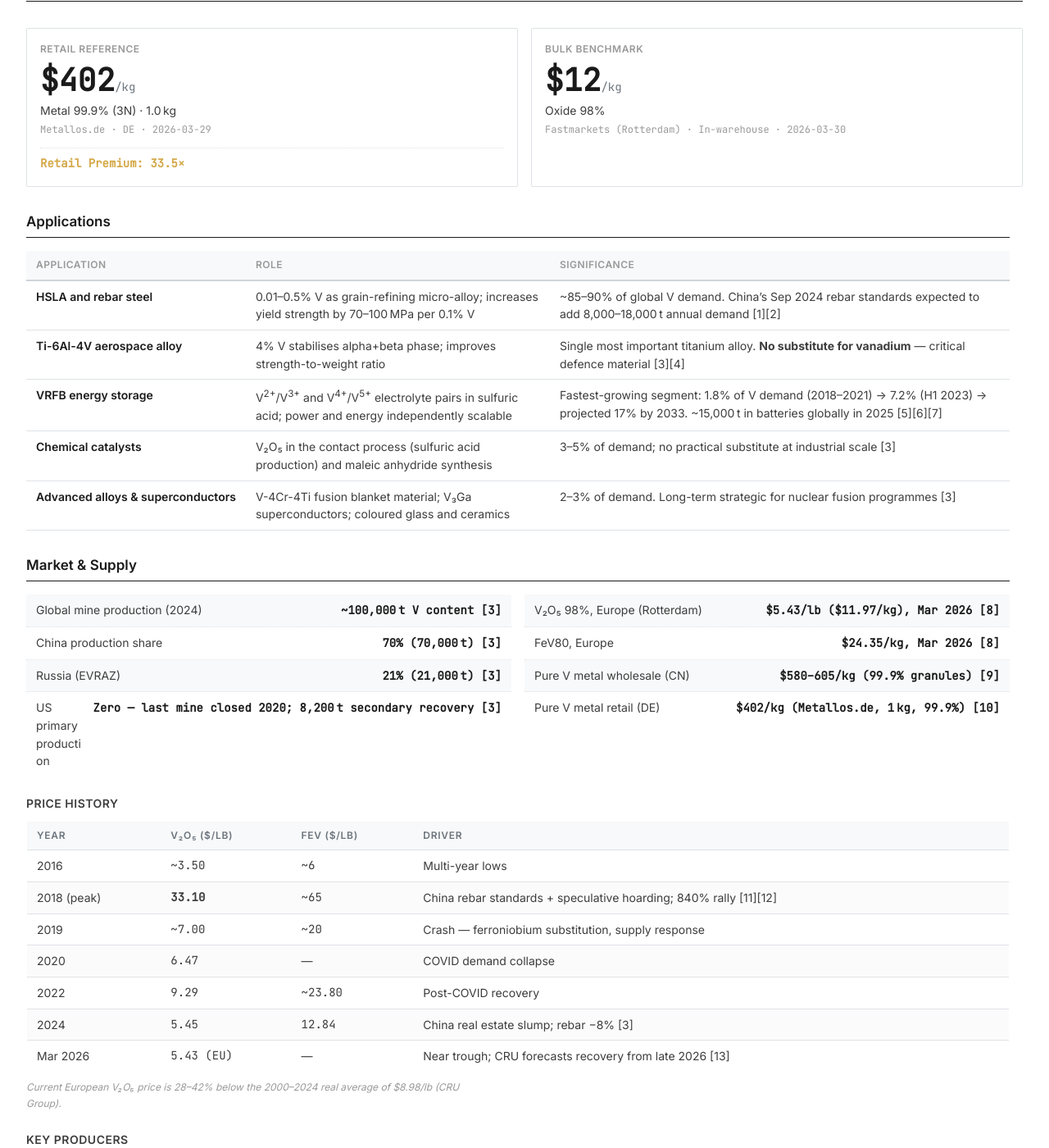
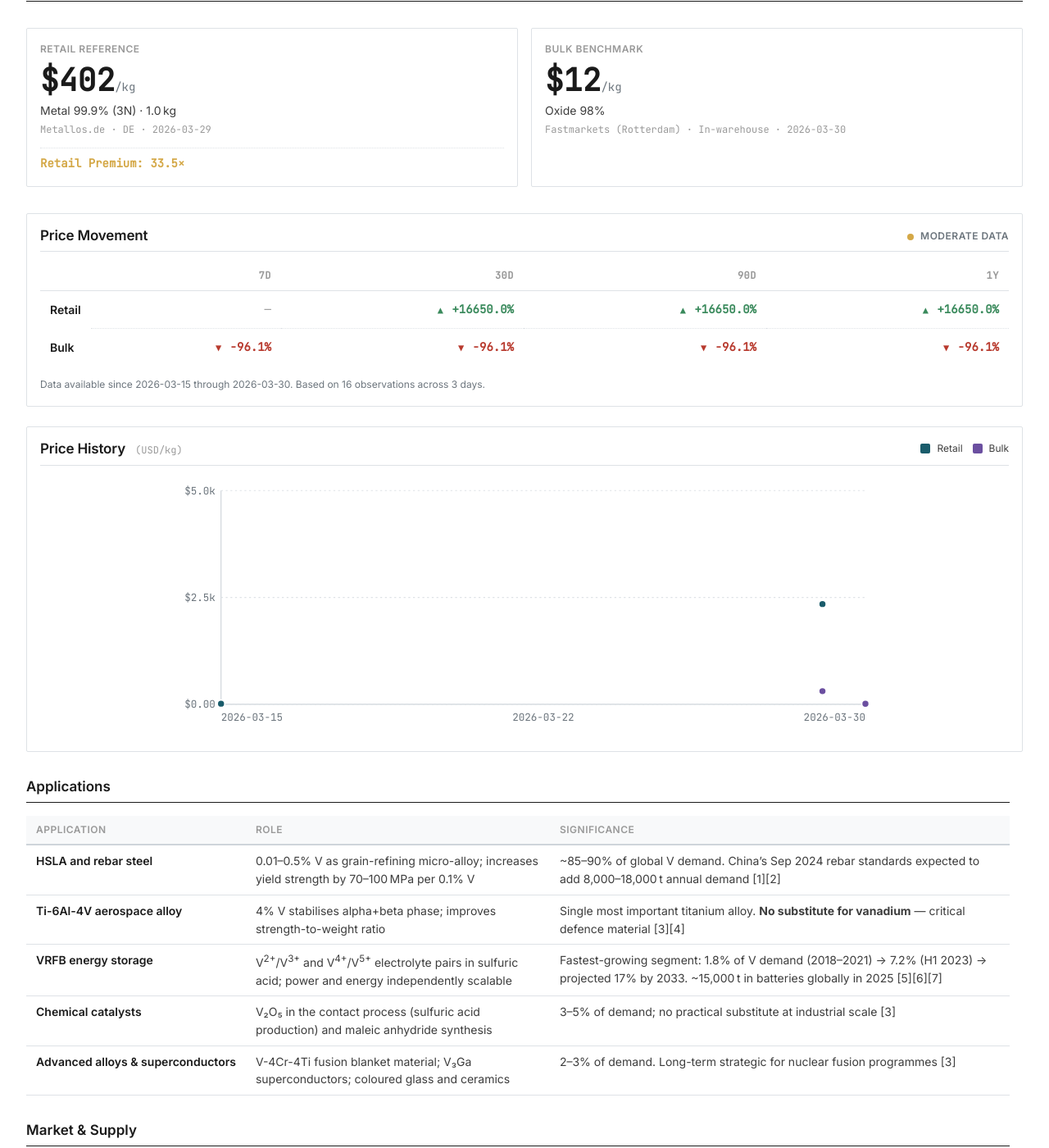
Before and after one commit to mironovb/lanthanides.io, a Jekyll site: the page built from _elements/V.md, in a window 1280 px wide and 1400 px high, scrolled down 339 px. Shown: the whole window at 82% size. Built offline with Jekyll 4.4.1, drawn with Linux system fonts in a browser that asks for light colours.

Commit message:
feat: price movement panel and chart on element pages

```diff
--- /dev/null
+++ b/_includes/price-chart.html
@@ -0,0 +1,59 @@
+{% comment %}
+  Price-history chart for one element.
+
+  Emits a chart container plus a JSON script block containing the raw
+  retail and bulk observations (median_aggregate rows are excluded so the
+  client computes its own per-day median without double-counting). The
+  no-JS path renders nothing visible beyond the heading + a short note,
+  because the Price Movement panel above already shows the change
+  summary. JavaScript replaces the placeholder with an inline SVG line
+  chart.
+
+  Usage:
+    {% include price-chart.html symbol=page.symbol %}
+{% endcomment %}
+
+{% assign pc_hist = site.data.price_history[include.symbol] %}
+{% if pc_hist and pc_hist.observations and pc_hist.observations.size > 0 %}
+
+  {% assign pc_rows = "" | split: "" %}
+  {% for o in pc_hist.observations %}
+    {% if o.source != "median_aggregate" %}
+      {% if o.tier == "retail" or o.tier == "bulk" %}
+        {%- capture _pc_row -%}{"d":"{{ o.date }}","t":"{{ o.tier }}","p":{{ o.price_per_kg }}}{%- endcapture -%}
+        {% assign pc_rows = pc_rows | push: _pc_row %}
+      {% endif %}
+    {% endif %}
+  {% endfor %}
+
+  {% if pc_rows.size > 0 %}
+    {% assign pc_joined = pc_rows | join: "," %}
+    {% assign pc_json = "[" | append: pc_joined | append: "]" %}
+
+    <section class="price-chart-section" aria-labelledby="pc-title-{{ include.symbol }}">
+      <div class="pc-header">
+        <h2 class="pc-title" id="pc-title-{{ include.symbol }}">
+          Price History <span class="pc-title-unit">(USD/kg)</span>
+        </h2>
+        <div class="pc-legend" role="list">
+          <span class="pc-legend-item" role="listitem">
+            <span class="pc-legend-swatch pc-swatch-retail" aria-hidden="true"></span>Retail
+          </span>
+          <span class="pc-legend-item" role="listitem">
+            <span class="pc-legend-swatch pc-swatch-bulk" aria-hidden="true"></span>Bulk
+          </span>
+        </div>
+      </div>
+
+      <div class="pc-scroll">
+        <div class="pc-chart"
+             data-chart="price-history"
+             data-symbol="{{ include.symbol }}">
+          <p class="pc-placeholder">Chart requires JavaScript. The Price Movement panel above summarises the same trend.</p>
+          <script type="application/json" class="pc-data">{{ pc_json }}</script>
+        </div>
+      </div>
+    </section>
+  {% endif %}
+
+{% endif %}
--- /dev/null
+++ b/_includes/price-movement-panel.html
@@ -0,0 +1,91 @@
+{% comment %}
+  Server-rendered Price Movement panel for one element.
+
+  Reads site.data.fluctuations.elements[include.symbol] and renders the
+  rolling-window percent changes for retail and bulk tiers across the
+  standard 7d / 30d / 90d / 1y windows. Missing windows render as "—"
+  rather than a fabricated zero. The panel renders nothing at all when
+  no fluctuations entry exists for the symbol.
+
+  Usage:
+    {% include price-movement-panel.html symbol=page.symbol %}
+{% endcomment %}
+
+{% assign pm_data = site.data.fluctuations.elements[include.symbol] %}
+{% if pm_data %}
+
+  {% assign pm_quality = pm_data.data_quality | default: "sparse" %}
+  {% assign pm_tier_keys = "retail,bulk" | split: "," %}
+  {% assign pm_tier_labels = "Retail,Bulk" | split: "," %}
+  {% assign pm_window_keys = "7d,30d,90d,1y" | split: "," %}
+
+  <section class="price-movement-panel" aria-labelledby="pm-title-{{ include.symbol }}">
+    <div class="pm-header">
+      <h2 class="pm-title" id="pm-title-{{ include.symbol }}">Price Movement</h2>
+      <span class="pm-quality pm-quality-{{ pm_quality }}" title="Coverage classification: {{ pm_data.observation_count }} observation(s) across {{ pm_data.distinct_days }} day(s)">
+        <span class="pm-quality-dot" aria-hidden="true"></span>
+        <span class="pm-quality-text">{{ pm_quality | capitalize }} data</span>
+      </span>
+    </div>
+
+    <div class="pm-table-wrap">
+      <table class="pm-table">
+        <thead>
+          <tr>
+            <th scope="col" class="pm-th-tier"><span class="pm-sr-only">Tier</span></th>
+            {% for w in pm_window_keys %}
+              <th scope="col" class="pm-th-window">{{ w }}</th>
+            {% endfor %}
+          </tr>
+        </thead>
+        <tbody>
+          {% for tier_key in pm_tier_keys %}
+            {% assign tier_label = pm_tier_labels[forloop.index0] %}
+            {% assign tier_block = pm_data.tiers[tier_key] %}
+            <tr class="pm-row pm-row-{{ tier_key }}">
+              <th scope="row" class="pm-tier-label">{{ tier_label }}</th>
+              {% for w in pm_window_keys %}
+                {% assign window = tier_block.windows[w] %}
+                {% if window %}
+                  {% assign dir = window.direction %}
+                  {% assign pct = window.pct_change %}
+                  {% assign abs_pct = pct %}
+                  {% if pct < 0 %}{% assign abs_pct = pct | times: -1 %}{% endif %}
+                  {% assign tip = window.start_date | append: " → " | append: window.end_date | append: " · " | append: window.confidence | append: " confidence" %}
+                  {% if dir == "up" %}
+                    <td class="pm-cell pm-cell-up" title="{{ tip }}">
+                      <span class="pm-arrow" aria-hidden="true">&#9650;</span>
+                      <span class="pm-pct">+{{ abs_pct | round: 1 }}%</span>
+                    </td>
+                  {% elsif dir == "down" %}
+                    <td class="pm-cell pm-cell-down" title="{{ tip }}">
+                      <span class="pm-arrow" aria-hidden="true">&#9660;</span>
+                      <span class="pm-pct">&minus;{{ abs_pct | round: 1 }}%</span>
+                    </td>
+                  {% else %}
+                    <td class="pm-cell pm-cell-flat" title="{{ tip }}">
+                      <span class="pm-arrow" aria-hidden="true">&mdash;</span>
+                      <span class="pm-pct">flat</span>
+                    </td>
+                  {% endif %}
+                {% else %}
+                  <td class="pm-cell pm-cell-empty" title="No qualifying observation in this window">&mdash;</td>
+                {% endif %}
+              {% endfor %}
+            </tr>
+          {% endfor %}
+        </tbody>
+      </table>
+    </div>
+
+    <p class="pm-footnote">
+      {% if pm_data.data_since %}
+        Data available since <time datetime="{{ pm_data.data_since }}">{{ pm_data.data_since }}</time>{% if pm_data.data_until and pm_data.data_until != pm_data.data_since %} through <time datetime="{{ pm_data.data_until }}">{{ pm_data.data_until }}</time>{% endif %}.
+      {% endif %}
+      {% if pm_data.observation_count and pm_data.observation_count > 0 %}
+        Based on {{ pm_data.observation_count }} observation{% if pm_data.observation_count != 1 %}s{% endif %} across {{ pm_data.distinct_days }} day{% if pm_data.distinct_days != 1 %}s{% endif %}.
+      {% endif %}
+    </p>
+  </section>
+
+{% endif %}
--- a/_layouts/default.html
+++ b/_layouts/default.html
@@ -16,5 +16,6 @@
   <script src="{{ '/assets/js/sort.js' | relative_url }}" defer></script>
   <script src="{{ '/assets/js/ledger.js' | relative_url }}" defer></script>
   <script src="{{ '/assets/js/regulatory-timeline.js' | relative_url }}" defer></script>
+  <script src="{{ '/assets/js/charts.js' | relative_url }}" defer></script>
 </body>
 </html>
--- a/_layouts/element-detail.html
+++ b/_layouts/element-detail.html
@@ -153,6 +153,10 @@ layout: default
   </div>
 </div>
 
+{% comment %} ── Price Movement panel + history chart ── {% endcomment %}
+{% include price-movement-panel.html symbol=page.symbol %}
+{% include price-chart.html symbol=page.symbol %}
+
 {% comment %} ── Regulatory inline notice (auto-generated for controlled elements) ── {% endcomment %}
 {% if cat_info.regulatory_status == 'active' %}
 <div class="reg-notice-inline">
--- a/_sass/_element-detail.scss
+++ b/_sass/_element-detail.scss
@@ -829,3 +829,252 @@
   &.chip-strategic-metal   { border-top: 2px solid $cat-strategic; }
   &.chip-semiconductor-metal { border-top: 2px solid $cat-semiconductor; }
 }
+
+// ── Price Movement panel ────────────────────────────────────
+.price-movement-panel {
+  background: $bg-card;
+  border: $border-thin;
+  border-radius: $radius-sm;
+  padding: $sp-4;
+  margin-bottom: $sp-6;
+
+  .pm-header {
+    display: flex;
+    align-items: baseline;
+    justify-content: space-between;
+    gap: $sp-3;
+    margin-bottom: $sp-3;
+    padding-bottom: $sp-2;
+    border-bottom: 1px solid $border-primary;
+  }
+
+  .pm-title {
+    font-family: $font-sans;
+    font-size: $fs-md;
+    font-weight: $fw-semibold;
+    color: $text-primary;
+    margin: 0;
+  }
+
+  .pm-quality {
+    display: inline-flex;
+    align-items: center;
+    gap: $sp-2;
+    font-size: $fs-xs;
+    font-weight: $fw-semibold;
+    color: $text-muted;
+    text-transform: uppercase;
+    letter-spacing: 0.5px;
+    white-space: nowrap;
+  }
+
+  .pm-quality-dot {
+    width: 8px;
+    height: 8px;
+    border-radius: 50%;
+    background: $text-dim;
+    display: inline-block;
+  }
+
+  .pm-quality-sparse   .pm-quality-dot { background: $accent-red; }
+  .pm-quality-moderate .pm-quality-dot { background: $accent-amber; }
+  .pm-quality-rich     .pm-quality-dot { background: $ctrl-normal; }
+
+  .pm-table-wrap {
+    overflow-x: auto;
+    -webkit-overflow-scrolling: touch;
+  }
+
+  .pm-table {
+    width: 100%;
+    border-collapse: collapse;
+    font-size: $fs-sm;
+  }
+
+  .pm-table thead th {
+    font-family: $font-mono;
+    font-size: $fs-xs;
+    font-weight: $fw-semibold;
+    color: $text-dim;
+    text-align: right;
+    padding: $sp-2 $sp-3;
+    border-bottom: 1px solid $border-primary;
+    text-transform: uppercase;
+    letter-spacing: 0.5px;
+  }
+
+  .pm-th-tier { text-align: left; }
+
+  .pm-sr-only {
+    @include sr-only;
+  }
+
+  .pm-tier-label {
+    text-align: left;
+    font-weight: $fw-semibold;
+    color: $text-primary;
+    padding: $sp-3;
+    white-space: nowrap;
+    width: 1%;
+  }
+
+  .pm-cell {
+    font-family: $font-mono;
+    font-size: $fs-sm;
+    font-weight: $fw-semibold;
+    text-align: right;
+    padding: $sp-3;
+    white-space: nowrap;
+    border-bottom: 1px dotted $border-primary;
+  }
+
+  .pm-row:last-child .pm-cell,
+  .pm-row:last-child .pm-tier-label { border-bottom: none; }
+
+  .pm-arrow {
+    display: inline-block;
+    margin-right: 2px;
+    font-size: $fs-xs;
+    line-height: 1;
+  }
+
+  .pm-cell-up   { color: $ctrl-normal; }
+  .pm-cell-down { color: $accent-red; }
+  .pm-cell-flat { color: $text-muted; .pm-arrow { color: $text-dim; } }
+  .pm-cell-empty {
+    color: $text-dim;
+    font-weight: $fw-normal;
+  }
+
+  .pm-footnote {
+    margin: $sp-3 0 0;
+    font-size: $fs-xs;
+    color: $text-muted;
+    line-height: $lh-relaxed;
+  }
+
+  @include bp-max-md {
+    .pm-tier-label,
+    .pm-cell,
+    .pm-table thead th { padding: $sp-2; }
+  }
+}
+
+// ── Price History chart ─────────────────────────────────────
+.price-chart-section {
+  background: $bg-card;
+  border: $border-thin;
+  border-radius: $radius-sm;
+  padding: $sp-4;
+  margin-bottom: $sp-8;
+
+  .pc-header {
+    display: flex;
+    align-items: baseline;
+    justify-content: space-between;
+    flex-wrap: wrap;
+    gap: $sp-2 $sp-3;
+    margin-bottom: $sp-3;
+    padding-bottom: $sp-2;
+    border-bottom: 1px solid $border-primary;
+  }
+
+  .pc-title {
+    font-family: $font-sans;
+    font-size: $fs-md;
+    font-weight: $fw-semibold;
+    color: $text-primary;
+    margin: 0;
+  }
+
+  .pc-title-unit {
+    font-family: $font-mono;
+    font-size: $fs-xs;
+    font-weight: $fw-normal;
+    color: $text-dim;
+    margin-left: $sp-2;
+    text-transform: none;
+    letter-spacing: 0;
+  }
+
+  .pc-legend {
+    display: flex;
+    flex-wrap: wrap;
+    gap: $sp-3;
+  }
+
+  .pc-legend-item {
+    display: inline-flex;
+    align-items: center;
+    gap: $sp-2;
+    font-size: $fs-xs;
+    color: $text-secondary;
+    font-family: $font-sans;
+  }
+
+  .pc-legend-swatch {
+    width: 12px;
+    height: 12px;
+    border-radius: 2px;
+    display: inline-block;
+  }
+
+  .pc-swatch-retail { background: $accent-teal; }
+  .pc-swatch-bulk   { background: $accent-purple; }
+
+  .pc-scroll {
+    overflow-x: auto;
+    -webkit-overflow-scrolling: touch;
+  }
+
+  .pc-chart {
+    min-width: 320px;
+    width: 100%;
+  }
+
+  .pc-placeholder,
+  .pc-empty {
+    margin: 0;
+    padding: $sp-4 0;
+    font-size: $fs-sm;
+    color: $text-muted;
+    font-style: italic;
+    text-align: center;
+  }
+
+  .pc-svg {
+    display: block;
+    width: 100%;
+    height: auto;
+    max-height: 320px;
+  }
+
+  .pc-axis { stroke: $border-secondary; stroke-width: 1; }
+  .pc-grid { stroke: $border-primary; stroke-width: 1; stroke-dasharray: 2 3; }
+
+  .pc-label {
+    font-family: $font-mono;
+    font-size: 11px;
+    fill: $text-muted;
+  }
+
+  .pc-line {
+    fill: none;
+    stroke-width: 2;
+    stroke-linejoin: round;
+    stroke-linecap: round;
+  }
+  .pc-line-retail { stroke: $accent-teal; }
+  .pc-line-bulk   { stroke: $accent-purple; }
+
+  .pc-dot {
+    stroke: $bg-card;
+    stroke-width: 1.5;
+  }
+  .pc-dot-retail { fill: $accent-teal; }
+  .pc-dot-bulk   { fill: $accent-purple; }
+
+  @include bp-max-md {
+    .pc-chart { min-width: 480px; }
+  }
+}
--- /dev/null
+++ b/assets/js/charts.js
@@ -0,0 +1,242 @@
+/**
+ * Strategic Materials Ledger — Lightweight inline SVG price charts.
+ *
+ * Renders progressive-enhancement charts inside any element marked with
+ * data-chart="price-history". The container is expected to hold a single
+ * <script type="application/json"> child whose body is an array of
+ * observations: [{d:"YYYY-MM-DD", t:"retail"|"bulk", p:<number>}, ...].
+ *
+ * Per the project's no-fabrication rule: per-day medians within a tier
+ * become the plotted points (matching the fluctuation engine's daily
+ * aggregation); a tier with only 1 or 2 observations gets dots without
+ * a connecting line so the visual never implies a trend the data can't
+ * support.
+ */
+(function () {
+  'use strict';
+
+  var SVG_NS = 'http://www.w3.org/2000/svg';
+
+  var SERIES = [
+    { key: 'retail', label: 'Retail' },
+    { key: 'bulk',   label: 'Bulk' }
+  ];
+
+  // SVG viewBox; CSS scales the chart to its container width.
+  var VIEW_W = 760;
+  var VIEW_H = 280;
+  var M = { top: 16, right: 16, bottom: 36, left: 56 };
+  var PLOT_W = VIEW_W - M.left - M.right;
+  var PLOT_H = VIEW_H - M.top - M.bottom;
+
+  function init() {
+    var nodes = document.querySelectorAll('[data-chart="price-history"]');
+    for (var i = 0; i < nodes.length; i++) {
+      renderChart(nodes[i]);
+    }
+  }
+
+  function renderChart(container) {
+    var dataEl = container.querySelector('script[type="application/json"]');
+    if (!dataEl) return;
+    var raw = (dataEl.textContent || '').trim();
+    if (!raw) return;
+    var obs;
+    try {
+      obs = JSON.parse(raw);
+    } catch (e) {
+      return;
+    }
+    if (!Array.isArray(obs) || obs.length === 0) return;
+
+    var seriesData = SERIES.map(function (s) {
+      return {
+        key: s.key,
+        label: s.label,
+        points: aggregateByDay(obs.filter(function (o) { return o.t === s.key; }))
+      };
+    });
+
+    var allPoints = seriesData.reduce(function (acc, s) {
+      return acc.concat(s.points);
+    }, []);
+
+    if (allPoints.length === 0) {
+      replaceWithMessage(container, 'No retail or bulk observations recorded yet.');
+      return;
+    }
+
+    var xs = allPoints.map(function (p) { return p.x; });
+    var ys = allPoints.map(function (p) { return p.y; });
+    var xMin = Math.min.apply(null, xs);
+    var xMax = Math.max.apply(null, xs);
+    var yMaxRaw = Math.max.apply(null, ys);
+    var yMin = 0;
+    var yMax = yMaxRaw <= 0 ? 1 : niceCeil(yMaxRaw);
+
+    var xRange = xMax - xMin;
+    var yRange = yMax - yMin || 1;
+
+    function xScale(x) {
+      if (xRange === 0) return M.left + PLOT_W / 2;
+      return M.left + ((x - xMin) / xRange) * PLOT_W;
+    }
+    function yScale(y) {
+      return M.top + PLOT_H - ((y - yMin) / yRange) * PLOT_H;
+    }
+
+    var svg = el('svg', {
+      'class': 'pc-svg',
+      viewBox: '0 0 ' + VIEW_W + ' ' + VIEW_H,
+      preserveAspectRatio: 'xMidYMid meet',
+      role: 'img',
+      'aria-label': 'Price history chart for ' + (container.getAttribute('data-symbol') || 'element')
+    });
+
+    drawAxes(svg, xMin, xMax, yMin, yMax, xScale, yScale);
+
+    seriesData.forEach(function (s) {
+      if (s.points.length === 0) return;
+      var pts = s.points.slice().sort(function (a, b) { return a.x - b.x; });
+
+      // 1 or 2 points: render only the markers, never a trend line.
+      if (pts.length >= 3) {
+        var poly = el('polyline', {
+          'class': 'pc-line pc-line-' + s.key,
+          points: pts.map(function (p) { return xScale(p.x) + ',' + yScale(p.y); }).join(' ')
+        });
+        svg.appendChild(poly);
+      }
+
+      pts.forEach(function (p) {
+        var c = el('circle', {
+          'class': 'pc-dot pc-dot-' + s.key,
+          cx: xScale(p.x),
+          cy: yScale(p.y),
+          r: 4
+        });
+        var t = document.createElementNS(SVG_NS, 'title');
+        t.textContent = s.label + ': $' + formatPrice(p.y) + '/kg on ' + p.dateStr +
+          (p.n > 1 ? ' (median of ' + p.n + ' offers)' : '');
+        c.appendChild(t);
+        svg.appendChild(c);
+      });
+    });
+
+    var placeholder = container.querySelector('.pc-placeholder');
+    if (placeholder) placeholder.parentNode.removeChild(placeholder);
+    container.appendChild(svg);
+  }
+
+  function aggregateByDay(rows) {
+    var byDate = {};
+    rows.forEach(function (o) {
+      if (typeof o.p !== 'number' || !isFinite(o.p) || o.p <= 0) return;
+      var key = String(o.d);
+      (byDate[key] = byDate[key] || []).push(o.p);
+    });
+    var out = [];
+    Object.keys(byDate).forEach(function (dateStr) {
+      var prices = byDate[dateStr].slice().sort(function (a, b) { return a - b; });
+      var mid = Math.floor(prices.length / 2);
+      var med = prices.length % 2 === 1
+        ? prices[mid]
+        : (prices[mid - 1] + prices[mid]) / 2;
+      var ts = Date.parse(dateStr);
+      if (isFinite(ts)) {
+        out.push({ x: ts, y: med, dateStr: dateStr, n: prices.length });
+      }
+    });
+    return out;
+  }
+
+  function drawAxes(svg, xMin, xMax, yMin, yMax, xScale, yScale) {
+    svg.appendChild(el('line', {
+      'class': 'pc-axis',
+      x1: M.left, y1: M.top + PLOT_H,
+      x2: M.left + PLOT_W, y2: M.top + PLOT_H
+    }));
+    svg.appendChild(el('line', {
+      'class': 'pc-axis',
+      x1: M.left, y1: M.top,
+      x2: M.left, y2: M.top + PLOT_H
+    }));
+
+    var yTicks = [yMin, (yMin + yMax) / 2, yMax];
+    yTicks.forEach(function (v) {
+      svg.appendChild(el('line', {
+        'class': 'pc-grid',
+        x1: M.left, y1: yScale(v),
+        x2: M.left + PLOT_W, y2: yScale(v)
+      }));
+      var label = el('text', {
+        'class': 'pc-label pc-label-y',
+        x: M.left - 6,
+        y: yScale(v) + 4,
+        'text-anchor': 'end'
+      });
+      label.textContent = '$' + formatPrice(v);
+      svg.appendChild(label);
+    });
+
+    var xTicks = xMin === xMax ? [xMin] : [xMin, (xMin + xMax) / 2, xMax];
+    xTicks.forEach(function (x, i) {
+      var anchor = xTicks.length === 1
+        ? 'middle'
+        : (i === 0 ? 'start' : (i === xTicks.length - 1 ? 'end' : 'middle'));
+      var label = el('text', {
+        'class': 'pc-label pc-label-x',
+        x: xScale(x),
+        y: M.top + PLOT_H + 18,
+        'text-anchor': anchor
+      });
+      label.textContent = isoDate(x);
+      svg.appendChild(label);
+    });
+  }
+
+  function niceCeil(v) {
+    if (v <= 1) return Math.ceil(v * 10) / 10;
+    var exp = Math.floor(Math.log10(v));
+    var f = v / Math.pow(10, exp);
+    var nf = f <= 1 ? 1 : f <= 2 ? 2 : f <= 5 ? 5 : 10;
+    return nf * Math.pow(10, exp);
+  }
+
+  function formatPrice(v) {
+    if (v >= 10000) return (v / 1000).toFixed(0) + 'k';
+    if (v >= 1000)  return (v / 1000).toFixed(1) + 'k';
+    if (v >= 100)   return v.toFixed(0);
+    if (v >= 10)    return v.toFixed(1);
+    return v.toFixed(2);
+  }
+
+  function isoDate(ts) {
+    return new Date(ts).toISOString().slice(0, 10);
+  }
+
+  function el(tag, attrs) {
+    var node = document.createElementNS(SVG_NS, tag);
+    if (attrs) {
+      Object.keys(attrs).forEach(function (k) {
+        node.setAttribute(k, String(attrs[k]));
+      });
+    }
+    return node;
+  }
+
+  function replaceWithMessage(container, message) {
+    var placeholder = container.querySelector('.pc-placeholder');
+    if (placeholder) placeholder.parentNode.removeChild(placeholder);
+    var p = document.createElement('p');
+    p.className = 'pc-empty';
+    p.textContent = message;
+    container.appendChild(p);
+  }
+
+  if (document.readyState === 'loading') {
+    document.addEventListener('DOMContentLoaded', init);
+  } else {
+    init();
+  }
+})();
```
Also changed, not shown: scripts/fluctuations.py (+13 -6 lines), .github/workflows/price-update.yml, _data/fluctuations.json.
